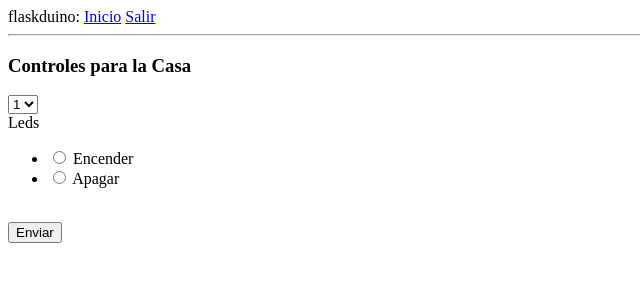
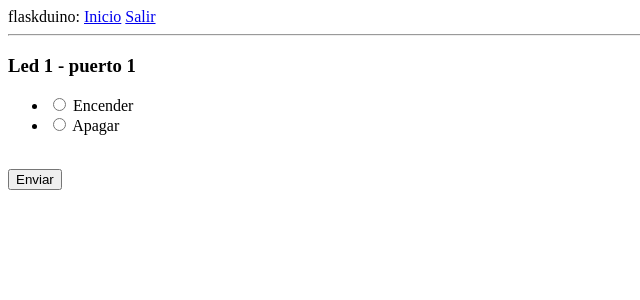
Before and after one commit to hbars512/sistemasdigitales, a Flask app: page /ledcontrol/1 in a window 1280 px wide. Shown: the top 300 px of the page, without its empty margins (0-640 px from the left). Run offline with Flask 2, Linux system fonts and the light colour scheme; a user stored in the database is signed in; tables that the repository leaves empty hold one stand-in row (values such as "Sample post").

Commit message:
Registro datetime de led

```diff
--- a/app/forms.py
+++ b/app/forms.py
@@ -15,10 +15,6 @@ class LedControl(FlaskForm):
     estado_pin = RadioField(
         '', choices=[('1', 'Encender'), ('0', 'Apagar')],
         validators=[DataRequired()])
-    ledID = SelectField(u'Leds', coerce=int)
-    # casa = SelectField(u'Numero de casa',
-    #                    choices=[('12', 'Casa 1'), ('11', 'Casa 2'),
-    #                             ('10', 'Casa 3'), ('9', 'Casa 4')])
     submit = SubmitField('Enviar')
 
 
--- a/app/routes.py
+++ b/app/routes.py
@@ -5,7 +5,7 @@ from flask_login import current_user, login_user, logout_user, login_required
 from werkzeug.urls import url_parse
 
 from app import app, db
-from app.models import User, Casa, Led, Sensor
+from app.models import User, Casa, Led, Sensor, EstadoLed, EstadoSensor
 from app.forms import LedControl
 from app.forms import LoginForm
 from app.forms import RegistrationForm
@@ -49,22 +49,26 @@ def logout():
     return redirect(url_for('index'))
 
 
-@app.route('/ledcontrol/<cid>', methods=['GET', 'POST'])
+@app.route('/ledcontrol/<lid>', methods=['GET', 'POST'])
 @login_required
-def ledcontrol(cid):
-    leds = Led.query.filter(Led.domicilio.has(id=cid)).all()
-    led_list = [(i.puerto, i.id) for i in leds]
+def ledcontrol(lid):
+    led = Led.query.get(lid)
     form = LedControl()
-    form.ledID.choices = led_list
 
     if form.validate_on_submit():
         if int(form.estado_pin.data) == 1:
-            board.digital[int(form.ledID.data)].write(1)
+            board.digital[led.puerto].write(1)
+            sl = EstadoLed(status='encendido', led=led)
+            db.session.add(sl)
+            db.session.commit()
         else:
-            board.digital[int(form.ledID.data)].write(0)
+            board.digital[led.puerto].write(0)
+            sl = EstadoLed(status='apagado', led=led)
+            db.session.add(sl)
+            db.session.commit()
         pass
 
-    return render_template('ledcontrol.html', title='Led Control', form=form, leds=leds)
+    return render_template('ledcontrol.html', title='Led Control', form=form, led=led)
 
 
 @app.route('/register', methods=['GET', 'POST'])
--- a/app/templates/casa.html
+++ b/app/templates/casa.html
@@ -5,7 +5,6 @@
     Tu casa está ubicada en {{ casa.address }}.
     <p>
     Puedes registar un farol <a href="{{ url_for('regled', cid=casa.id) }}">aquí</a><br>
-    Puedes controlar un farol <a href="{{ url_for('ledcontrol', cid=casa.id) }}">aquí</a>
     </p>
     <p>
     Puedes registar un sensor <a href="{{ url_for('regsensor', cid=casa.id) }}">aquí</a>
@@ -19,8 +18,7 @@
         </tr>
         {% for led in leds %}
           <tr>
-            {# <td><a href="{{ url_for('led') }}?lid={{led.id}}">{{ led.id }}</a></td> #}
-            <td>{{ led.id }}</td>
+            <td> <a href="{{ url_for('ledcontrol', lid=led.id) }}">{{ led.id }}</a></td>
             <td>{{ led.puerto }}</td>
           </tr>
         {% endfor %}
--- a/app/templates/ledcontrol.html
+++ b/app/templates/ledcontrol.html
@@ -2,15 +2,10 @@
 
 {% block content %}
   <div>
-    <h3>Controles para la Casa</h3>
+    <h3>Led {{ led.id }} - puerto {{ led.puerto }}</h3>
     <form action="" method="post" novalidate>
       {{ form.hidden_tag() }}
       <p>
-      {{ form.ledID() }}<br>
-      {{ form.ledID.label }}<br>
-      {% for error in form.ledID.errors %}
-        <span style="color: red;">[{{ error }}]</span>
-      {% endfor %}
       {{ form.estado_pin() }}<br>
       {{ form.estado_pin.label }}
       {% for error in form.estado_pin.errors %}
```
